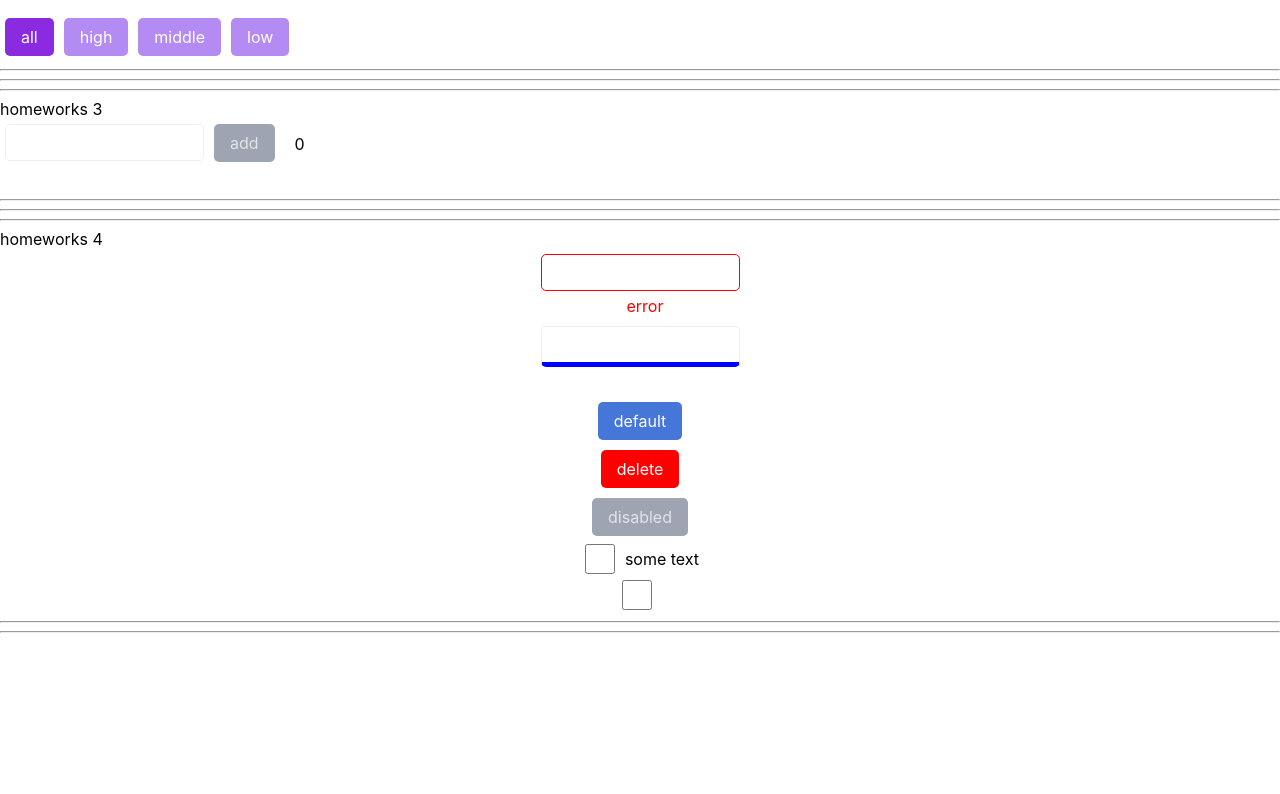
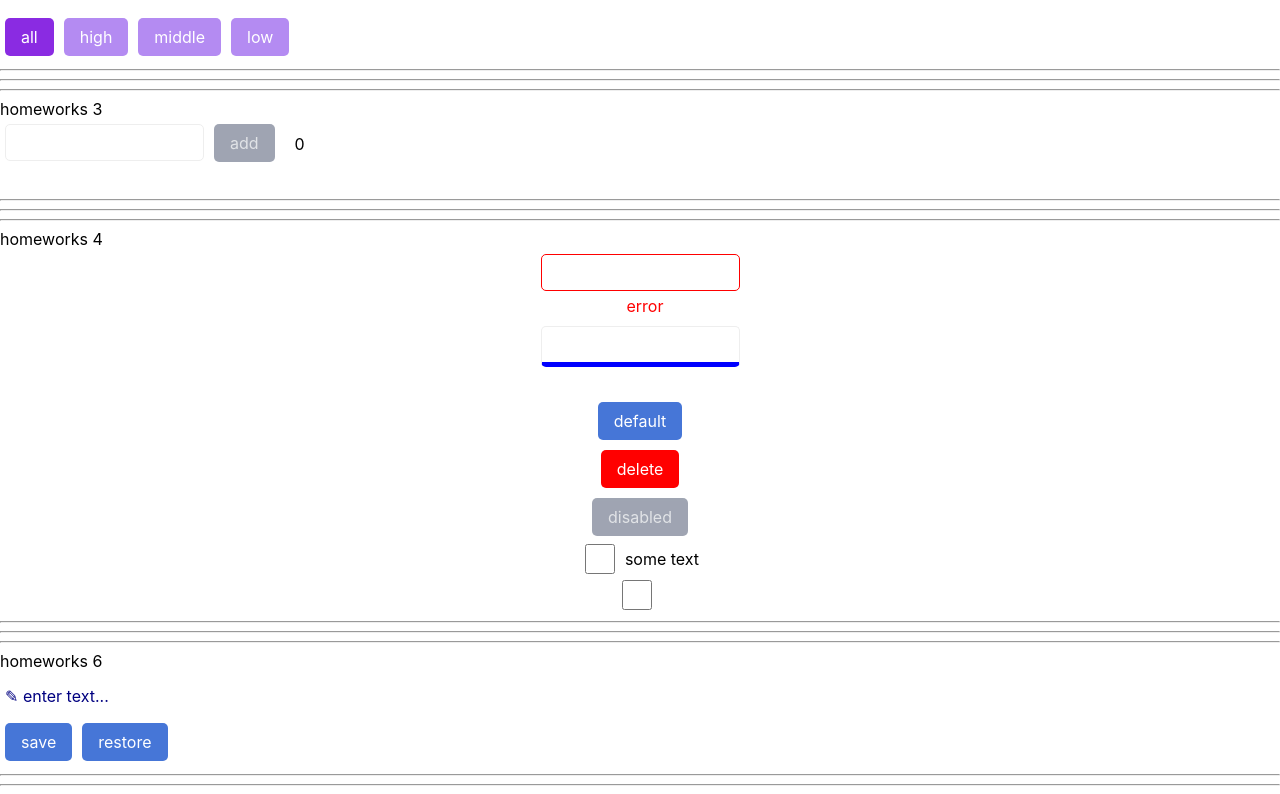
Before and after one commit to AnaKhurs/my-homeworks, a React (Create React App) app: page / in a window 1280 px wide. Shown: the part 516-1310 px from the top of the page. Before the commit the page ends 1157 px from the top, so only its background shows below. Built offline with nearby package versions, Linux system fonts and the light colour scheme.

Commit message:
SuperEditableSpan

```diff
--- a/src/p2-homeworks/h4/common/c1-SuperInputText/SuperInputText.module.css
+++ b/src/p2-homeworks/h4/common/c1-SuperInputText/SuperInputText.module.css
@@ -12,7 +12,7 @@
 }
 
 .superInput:focus {
-    border: 1px solid #99ff99;
+    border: 1px solid dodgerblue;
 }
 
 .superInput {
--- a/src/p2-homeworks/h5/pages/PreJunior.tsx
+++ b/src/p2-homeworks/h5/pages/PreJunior.tsx
@@ -3,6 +3,7 @@
 import HW2 from '../../h2/HW2'
 import HW3 from '../../h3/HW3'
 import HW4 from '../../h4/HW4'
+import HW6 from "../../h6/HW6";
 
 export function PreJunior() {
     return (
@@ -11,7 +12,7 @@
             <HW2/>
             <HW3/>
             <HW4/>
-            {/*<HW6/>*/}
+            <HW6/>
 
         </div>
     )
--- a/src/p2-homeworks/h6/HW6.tsx
+++ b/src/p2-homeworks/h6/HW6.tsx
@@ -9,14 +9,16 @@
     const save = () => {
         saveState<string>('editable-span-value', value)
     }
+
     const restore = () => {
-        // setValue()
+        setValue(restoreState('editable-span-value', ''))
     }
 
     return (
         <div>
             <hr/>
             homeworks 6
+
 
             {/*should work (должно работать)*/}
             <div>
--- /dev/null
+++ b/src/p2-homeworks/h6/common/c4-SuperEditableSpan/SuperEditableSpan.module.css
@@ -0,0 +1,8 @@
+.span {
+    display: inline-block;
+    height: 27px;
+    padding-top: 10px;
+    cursor: pointer;
+    margin: 5px;
+    color: navy;
+}
--- a/src/p2-homeworks/h6/common/c4-SuperEditableSpan/SuperEditableSpan.tsx
+++ b/src/p2-homeworks/h6/common/c4-SuperEditableSpan/SuperEditableSpan.tsx
@@ -1,5 +1,6 @@
 import React, {DetailedHTMLProps, InputHTMLAttributes, HTMLAttributes, useState} from 'react'
 import SuperInputText from '../../../h4/common/c1-SuperInputText/SuperInputText'
+import s from './SuperEditableSpan.module.css'
 
 // тип пропсов обычного инпута
 type DefaultInputPropsType = DetailedHTMLProps<InputHTMLAttributes<HTMLInputElement>, HTMLInputElement>
@@ -31,22 +32,19 @@
     const {children, onDoubleClick, className, ...restSpanProps} = spanProps || {}
 
     const onEnterCallback = () => {
-        // setEditMode() // выключить editMode при нажатии Enter
-
+        setEditMode(false)
         onEnter && onEnter()
     }
     const onBlurCallback = (e: React.FocusEvent<HTMLInputElement>) => {
-        // setEditMode() // выключить editMode при нажатии за пределами инпута
-
+        setEditMode(false)
         onBlur && onBlur(e)
     }
     const onDoubleClickCallBack = (e: React.MouseEvent<HTMLSpanElement, MouseEvent>) => {
-        // setEditMode() // включить editMode при двойном клике
-
+        setEditMode(true)
         onDoubleClick && onDoubleClick(e)
     }
 
-    const spanClassName = `${'сделать красивый стиль для спана'} ${className}`
+    const spanClassName = `${s.span} ${className}`
 
     return (
         <>
@@ -67,7 +65,7 @@
                         {...restSpanProps}
                     >
                         {/*если нет захардкодженного текста для спана, то значение инпута*/}
-                        {children || restProps.value}
+                        ✎ {children || restProps.value}
                     </span>
                 )
             }
```
